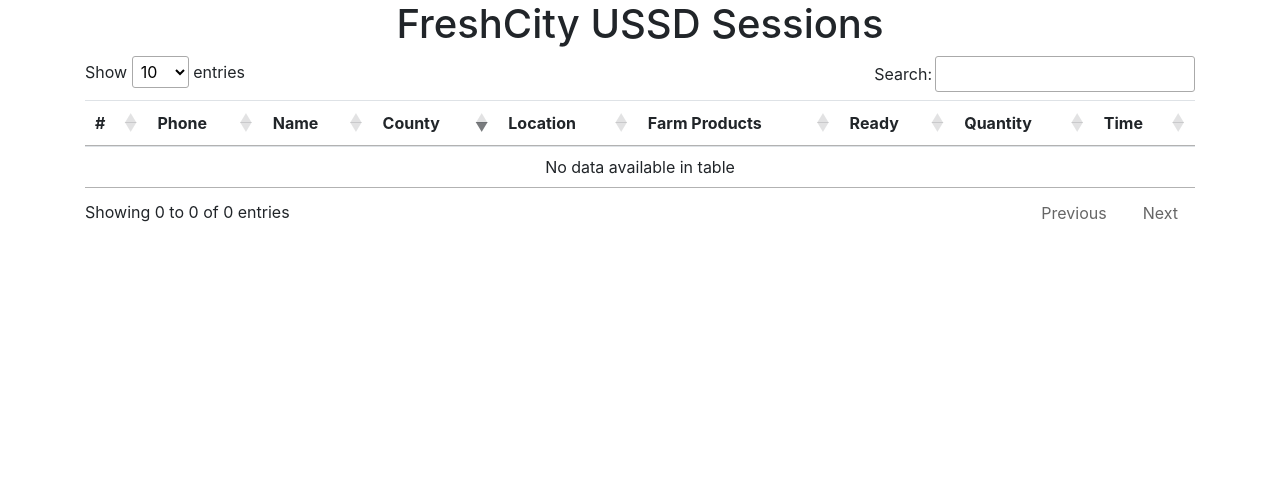
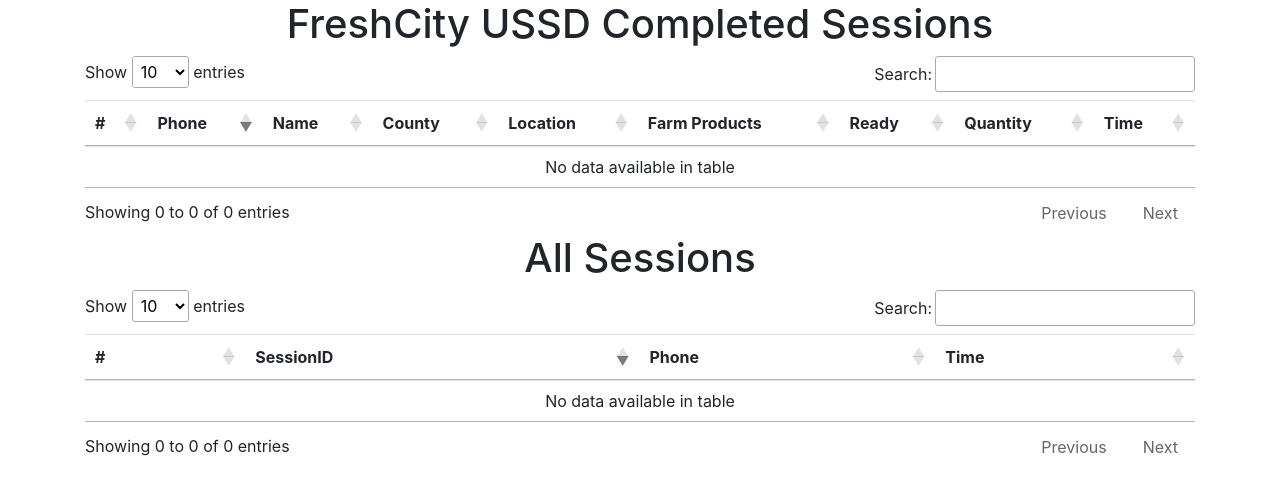
Before and after one commit to kailikia/fresh-city-ussd, a Flask app: page /records in a window 1280 px wide. Shown: the top 495 px of the page. Run offline with Flask 2, Linux system fonts and the light colour scheme; the visitor is signed in with stand-in values (Sample User, id 1); data that the repository does not hold is empty; some libraries are stand-ins or nearby versions.

Commit message:
session and login 899

```diff
--- a/app/main.py
+++ b/app/main.py
@@ -1,5 +1,5 @@
 from config import *
-from ussdClass import USSDModel, Phone, LoggedSession
+from ussdClass import USSDModel, Phone
 
 # # for validating an Email
 # regex = '^[a-z0-9]+[\._]?[a-z0-9]+[@]\w+[.]\w{2,3}$'
@@ -27,7 +27,7 @@
     print("session",session)
     if(session):
         print(1)
-        return render_template("index.html", ussds = USSDModel.fetch_all())
+        return render_template("index.html", ussds = USSDModel.fetch_all(), phones= Phone.fetch_all())
     else:
         print(request.method)
         if request.method == 'POST':
--- a/app/templates/index.html
+++ b/app/templates/index.html
@@ -13,7 +13,7 @@
   </head>
   <body>
   <div class="container">
-      <h1><center>FreshCity USSD Sessions</center></h1>
+      <h1><center>FreshCity USSD Completed Sessions</center></h1>
 
     <table id ="table" class="table">
   <thead>
@@ -49,6 +49,31 @@
 </table>
   </div>
 
+  <div class="container">
+      <h1><center>All Sessions</center></h1>
+
+    <table id ="tableall" class="table">
+  <thead>
+    <tr>
+      <th scope="col">#</th>
+      <th scope="col">SessionID</th>
+      <th scope="col">Phone</th>
+      <th scope="col">Time</th>
+    </tr>
+  </thead>
+  <tbody>
+  {% for phone in phones %}
+    <tr>
+        <td>{{ phone.id }}</td>
+        <td>{{ phone.sessionID }}</td>
+        <td>{{ phone.phoneNumber }}</td>
+        <td>{{ phone.time_created }}</td>
+    </tr>
+  {% endfor %}
+  </tbody>
+</table>
+  </div>
+
     <!-- Optional JavaScript -->
     <!-- jQuery first, then Popper.js, then Bootstrap JS -->
     <script src="https://code.jquery.com/jquery-3.5.1.slim.min.js" integrity="sha384-DfXdz2htPH0lsSSs5nCTpuj/zy4C+OGpamoFVy38MVBnE+IbbVYUew+OrCXaRkfj" crossorigin="anonymous"></script>
@@ -58,7 +83,11 @@
     <script>
         $(document).ready( function () {
             $('#table').DataTable({
-                 "order": [[ 3, "desc" ]]
+                 "order": [[ 1, "desc" ]]
+            });
+
+             $('#tableall').DataTable({
+                 "order": [[ 1, "desc" ]]
             });
         } );
     </script>
--- a/app/ussdClass.py
+++ b/app/ussdClass.py
@@ -48,12 +48,3 @@
             return True
         else:
             return False
-
-class LoggedSession():
-    loggedIn = False
-
-    def set_session(self, value):
-        self.loggedIn = value
-
-    def get_session(self):
-        return self.loggedIn
```
